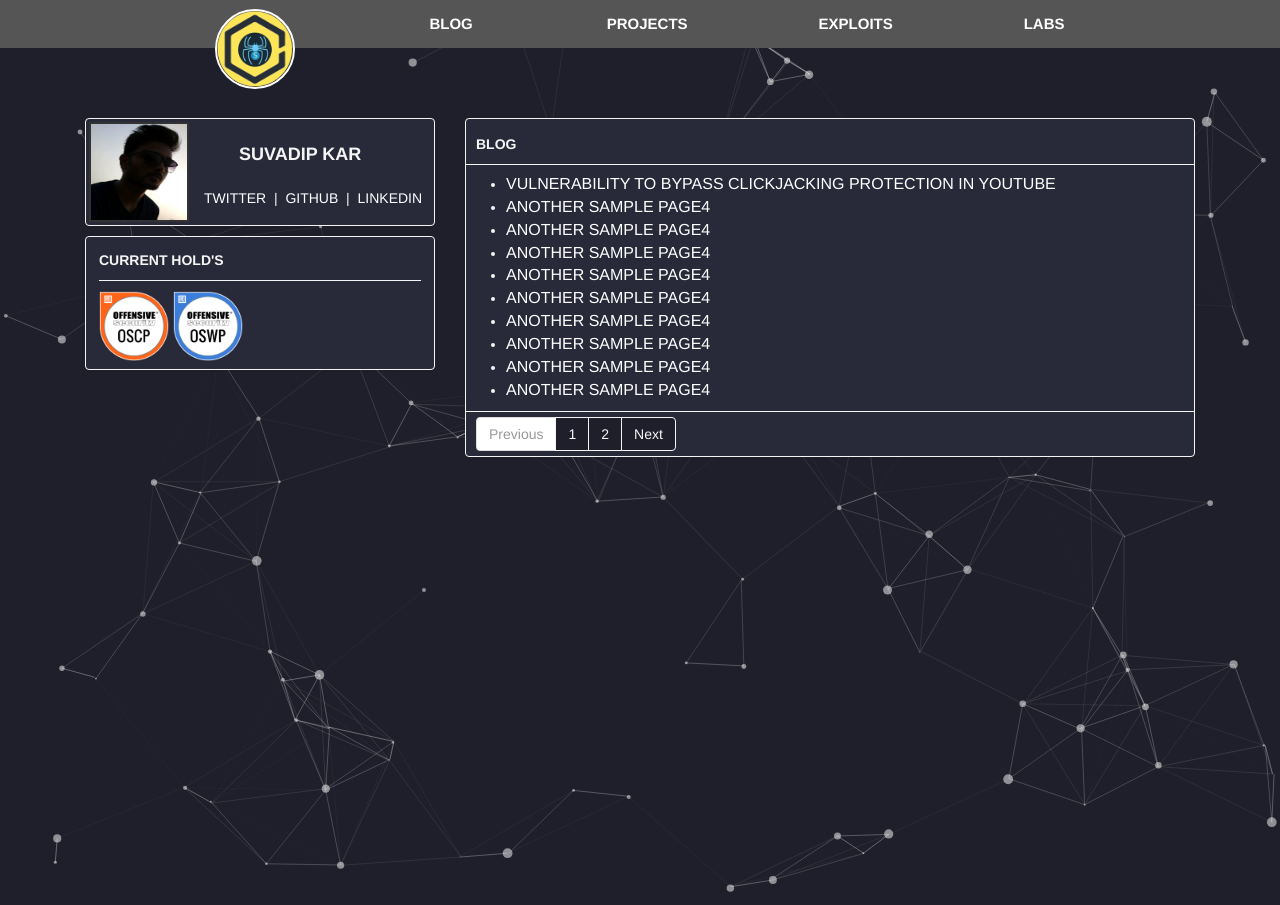
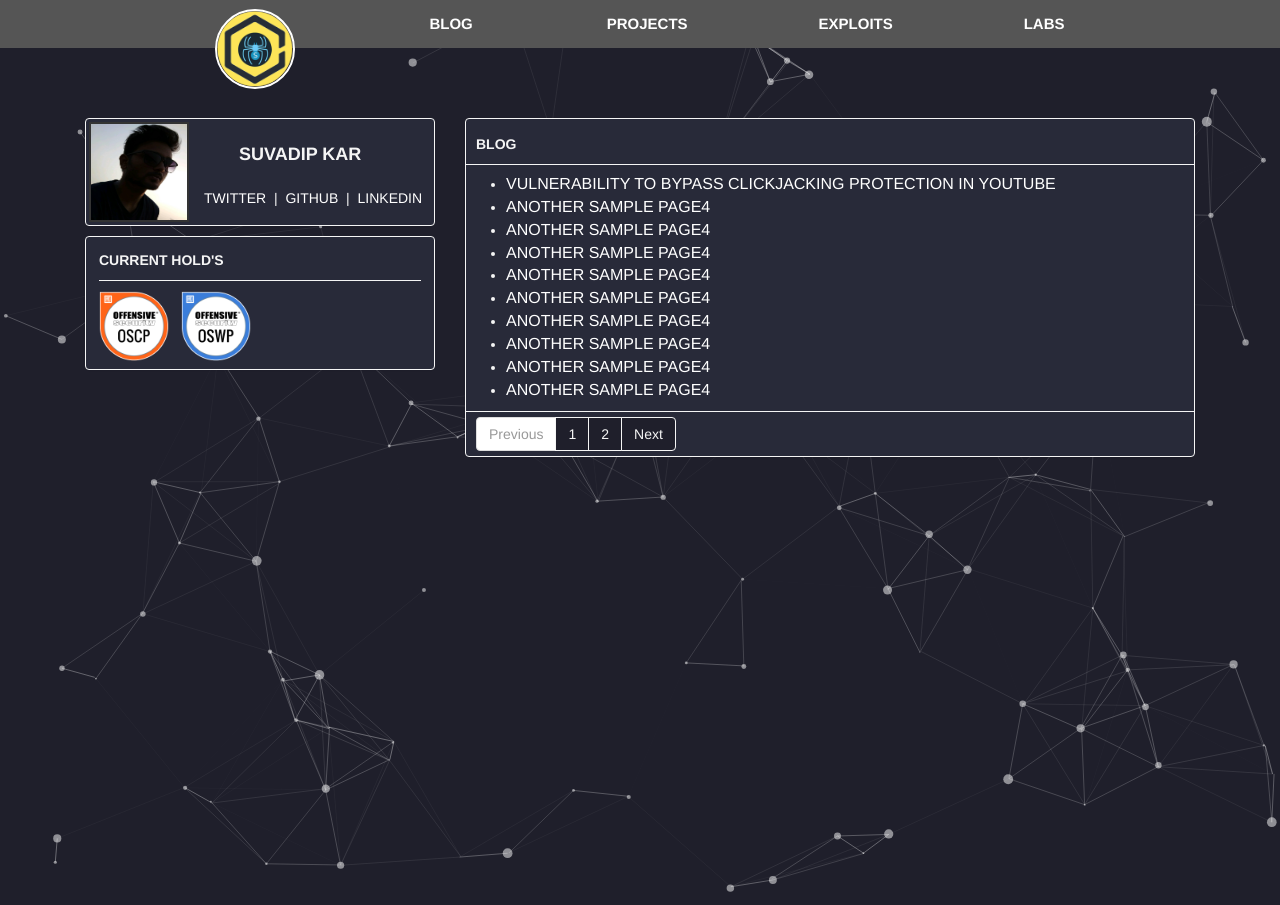
Before and after one commit to 0xspidersec/0xspidersec.github.io, a Jekyll site: the page built from index.html, in a window 1280 px wide. Built offline with Jekyll 4.4.1, drawn with Linux system fonts in a browser that asks for light colours; the list of posts is cut into pages by our own code.

Commit message:
Update default.html

```diff
--- a/_layouts/default.html
+++ b/_layouts/default.html
@@ -19,7 +19,7 @@
            <div class="panel-body" style="padding:3px;">
               <div style="border-bottom: 1px #f5f5f5 solid; padding-bottom: 10px;float:center;margin:10px;color: #f5f5f5"><b>CURRENT HOLD'S</b></div>
               <div style="margin-left: 10px; margin-bottom:5px;">
-                 <img src="images/oscp-acclaim.png" height="70" weight="70">
+                 <img src="images/oscp-acclaim.png" height="70" weight="70">&nbsp;&nbsp;
                  <img src="images/oswp-acclaim.png" height="70" weight="70">
               </div>
            </div>
```
